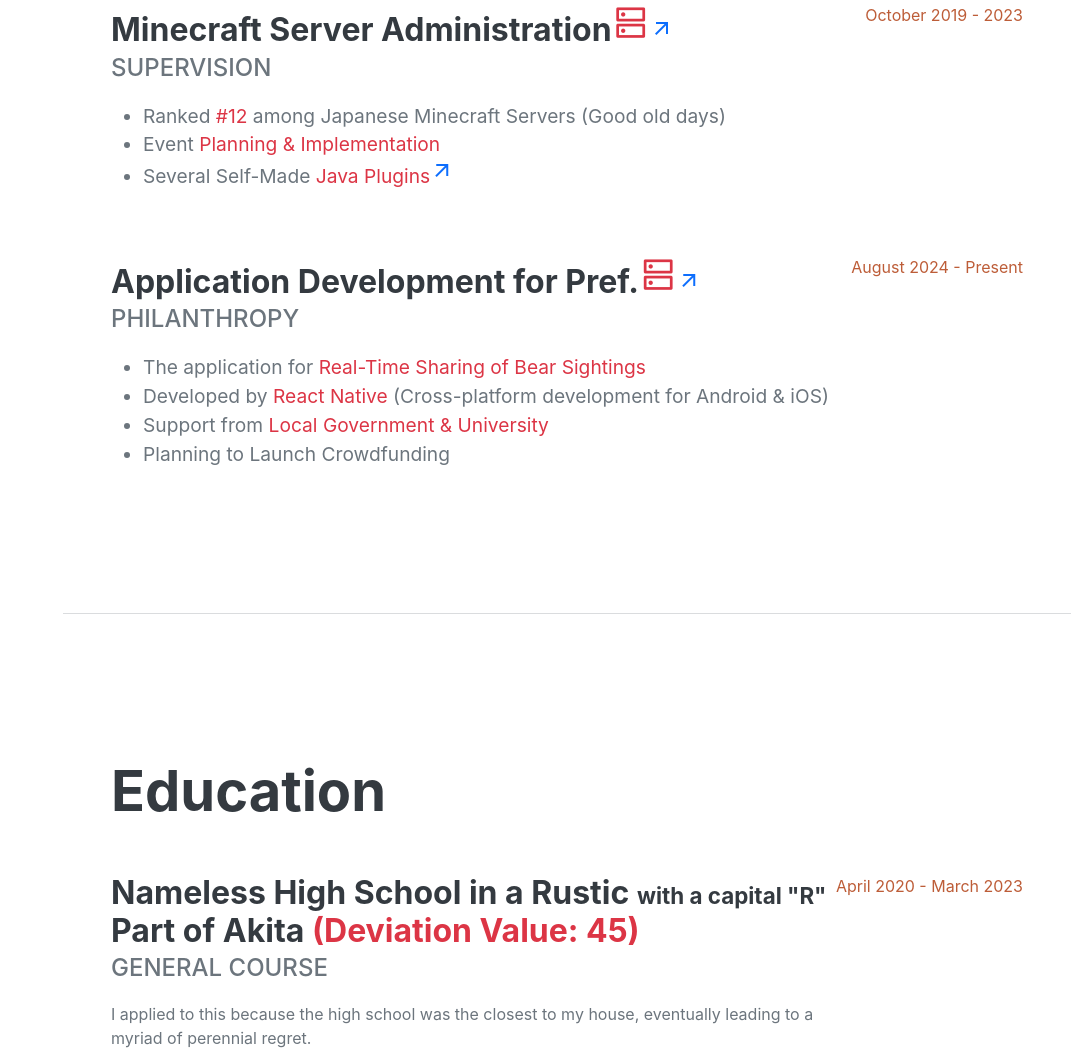
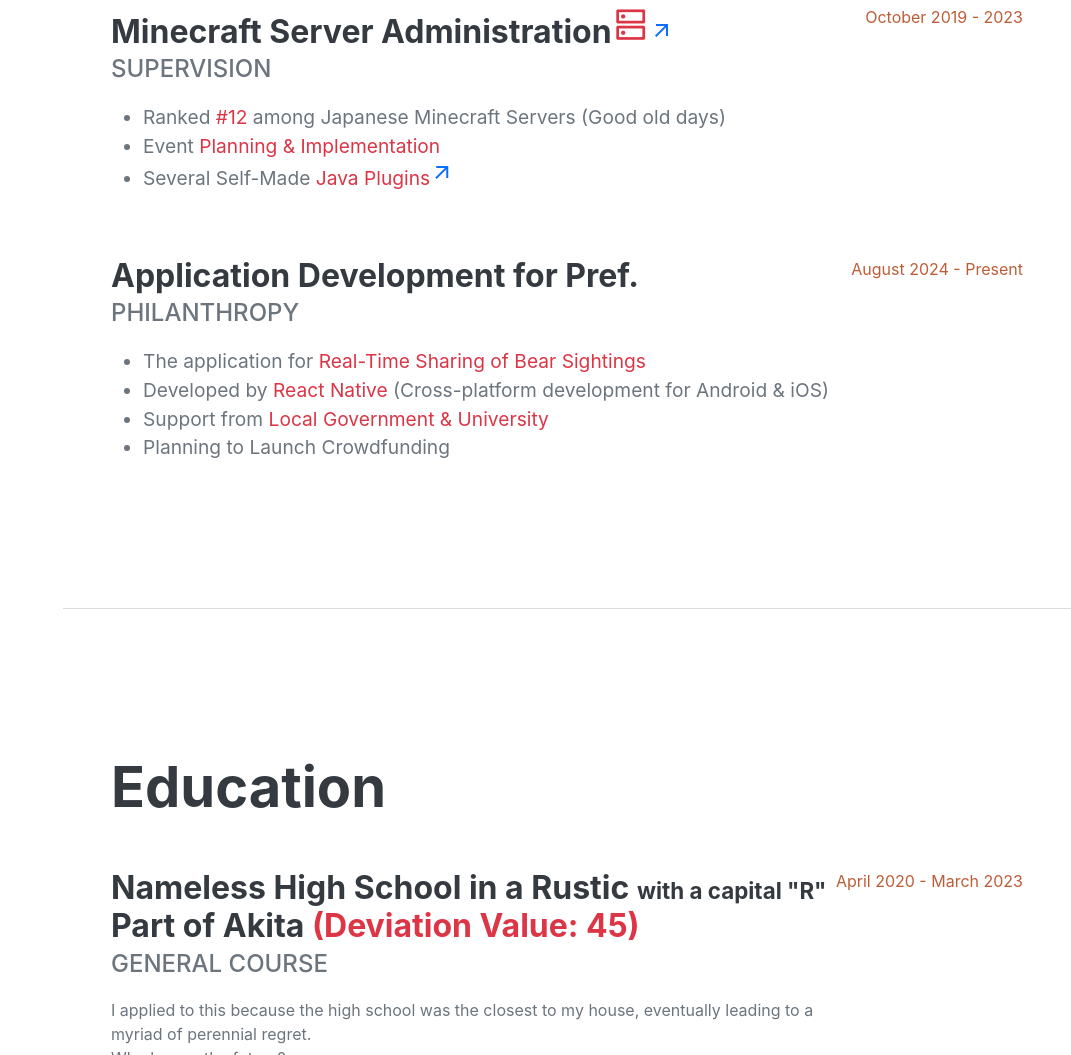
Before and after one commit to Name-kun/Name-kun.github.io, a plain HTML site: page index.html in a window 1280 px wide. Shown: the part 993-2048 px from the top of the page, without its empty margins (209-1280 px from the left). Drawn offline with nearby package versions, Linux system fonts and the light colour scheme; a web font is replaced by a local one.

Commit message:
Update index.html

```diff
--- a/index.html
+++ b/index.html
@@ -79,7 +79,7 @@
                 </div>
                 <div class="d-flex flex-column flex-md-row justify-content-between mb-5">
                     <div class="flex-grow-1">
-                        <h3 class="mb-0">Application Development for Pref.<span class="material-symbols-outlined" style="font-size: 120%; color: #dc3545">dns</span><a href="https://snack.expo.dev/@nametarouuu/bearbell?platform=android" target="_blank"><span class="material-symbols-outlined" style="color: #0d6efd">arrow_outward</span></a></h3>
+                        <h3 class="mb-0">Application Development for Pref.</h3>
                         <div class="subheading mb-3">Philanthropy</div>
                         <ul>
                             <li>The application for <span style="color: #dc3545">Real-Time Sharing of Bear Sightings</span></li>
```
